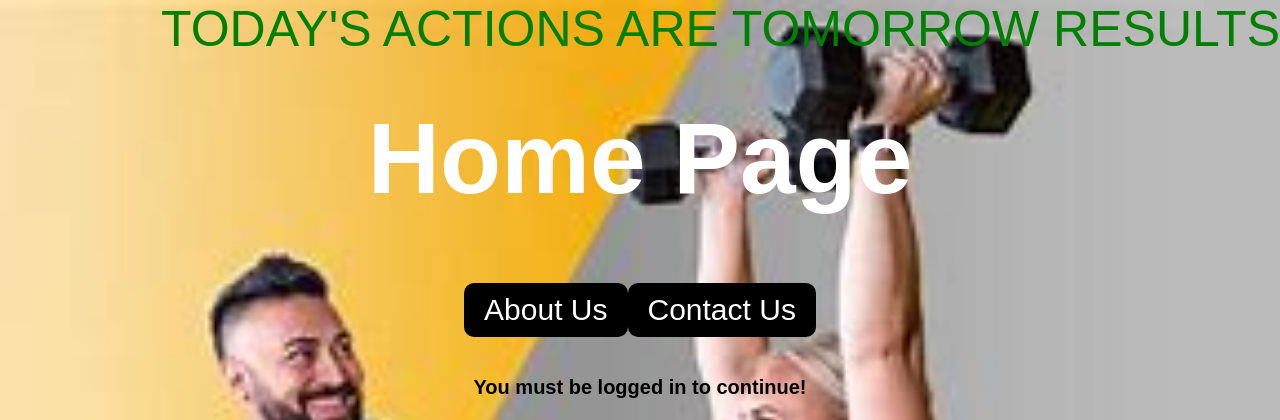
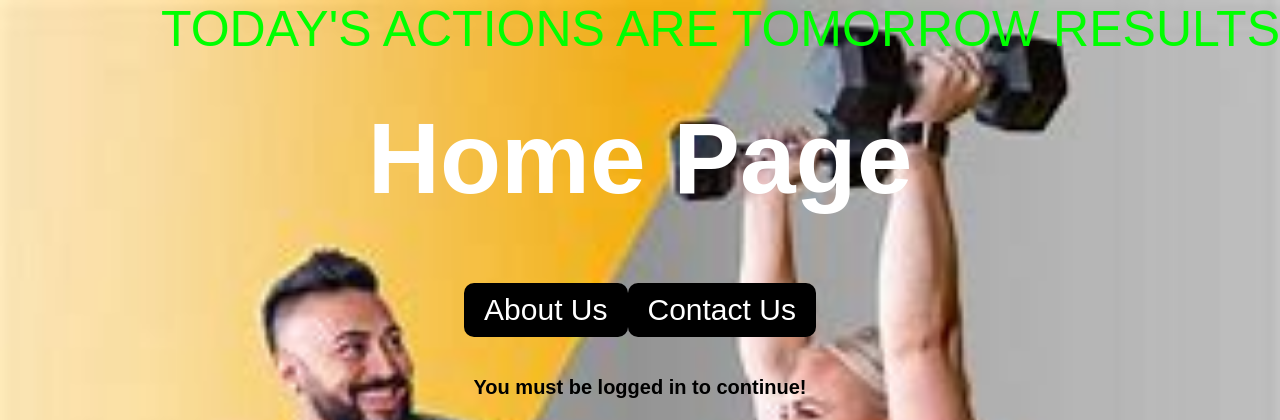
Before and after one commit to Andrei295/new_flask, a Flask app: page / in a window 1280 px wide. Shown: the top 420 px of the page. Run offline with Flask 3, Linux system fonts and the light colour scheme; some libraries are stand-ins or nearby versions.

Commit message:
Changed quote colour

```diff
--- a/static/styles.css
+++ b/static/styles.css
@@ -57,7 +57,7 @@ button:hover {
 
 .quote {
     text-decoration: solid;
-    color:green;
+    color:lime;
     font-size: 50px;
     position: absolute;
     top:0;
```
Also changed, not shown: static/background.jpg.
